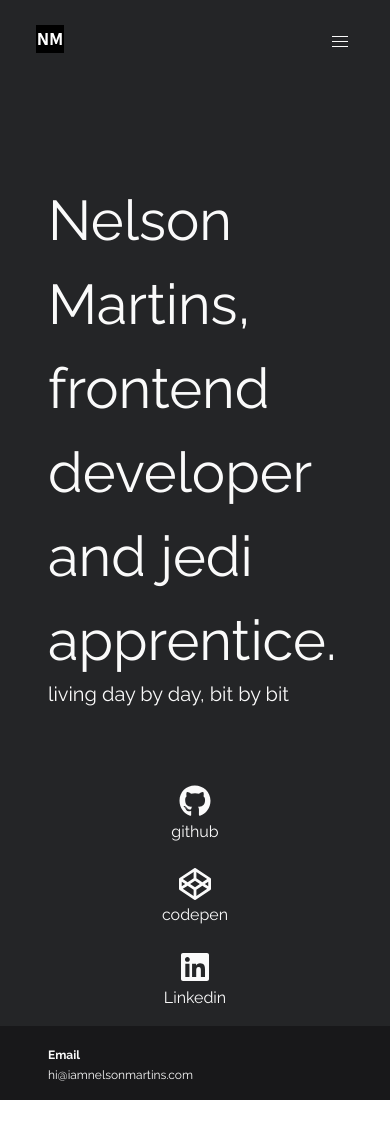
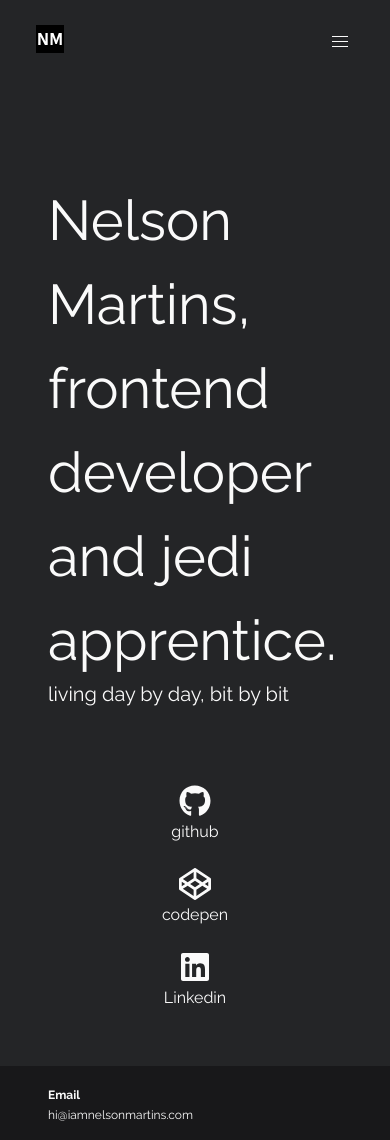
Before and after one commit to iamnelsonmartins/portfolio, a React (Create React App) app: page / in a window 390 px wide. Before the commit the page ends 1100 px from the top, so only its background shows below. Built offline with nearby package versions, Linux system fonts and the light colour scheme.

Commit message:
fix margin footer on mobile

```diff
--- a/src/_base.scss
+++ b/src/_base.scss
@@ -158,6 +158,7 @@ $section-padding: 1rem 1.5rem;
     }
 
     footer.footer {
+        margin-top: 40px;
         background-color:darken($darkColor, 5%);
         color:$lightColor;
 
@@ -331,6 +332,7 @@ $section-padding: 1rem 1.5rem;
     }
 
     footer.footer {
+        margin-top: 40px;
         background-color:darken($lightColor, 10%);
         color:$darkColor;
 
--- a/src/components/nav.component.js
+++ b/src/components/nav.component.js
@@ -58,7 +58,7 @@ class Nav extends Component {
                                     className="navbar-burger burger"
                                     aria-label="menu"
                                     aria-expanded="false"
-                                    data-target="navigation" href='/#'>
+                                    data-target="navigation" href='#'>
                                     <span aria-hidden="true"></span>
                                     <span aria-hidden="true"></span>
                                     <span aria-hidden="true"></span>
```
